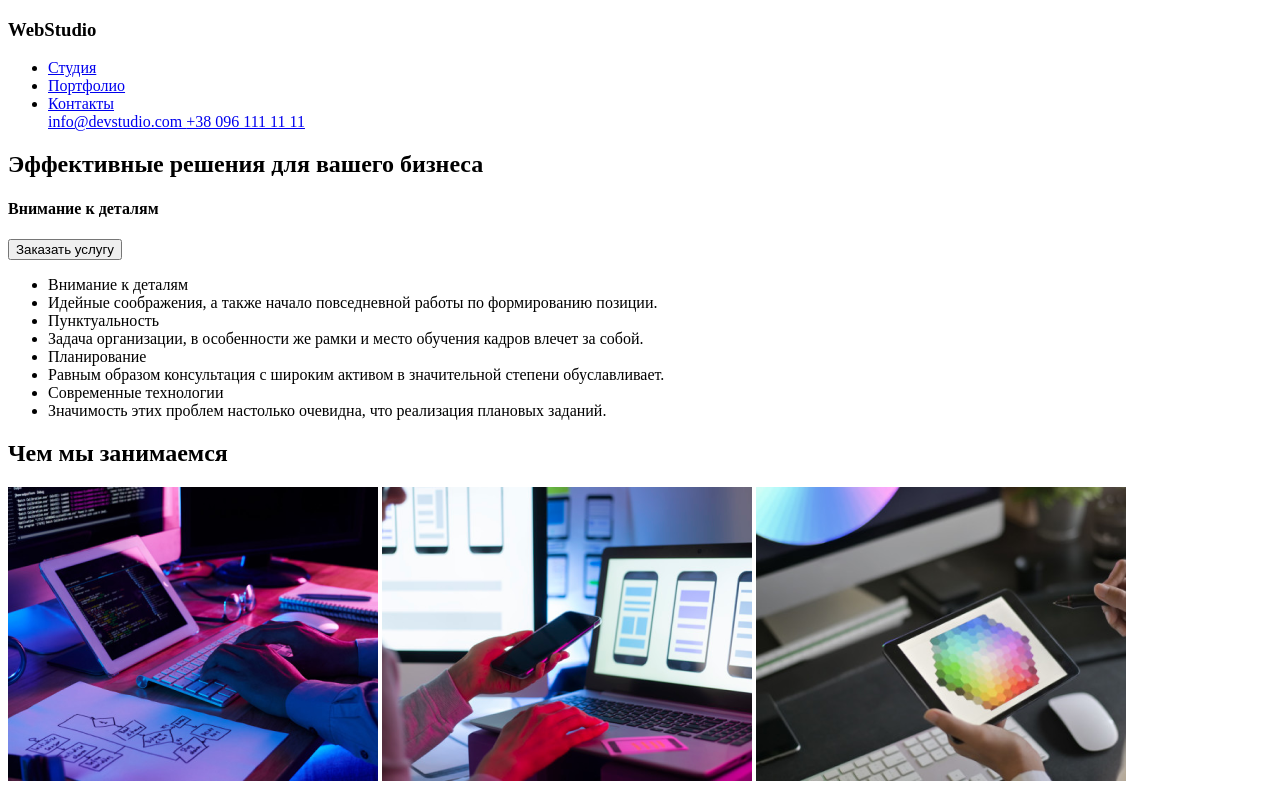
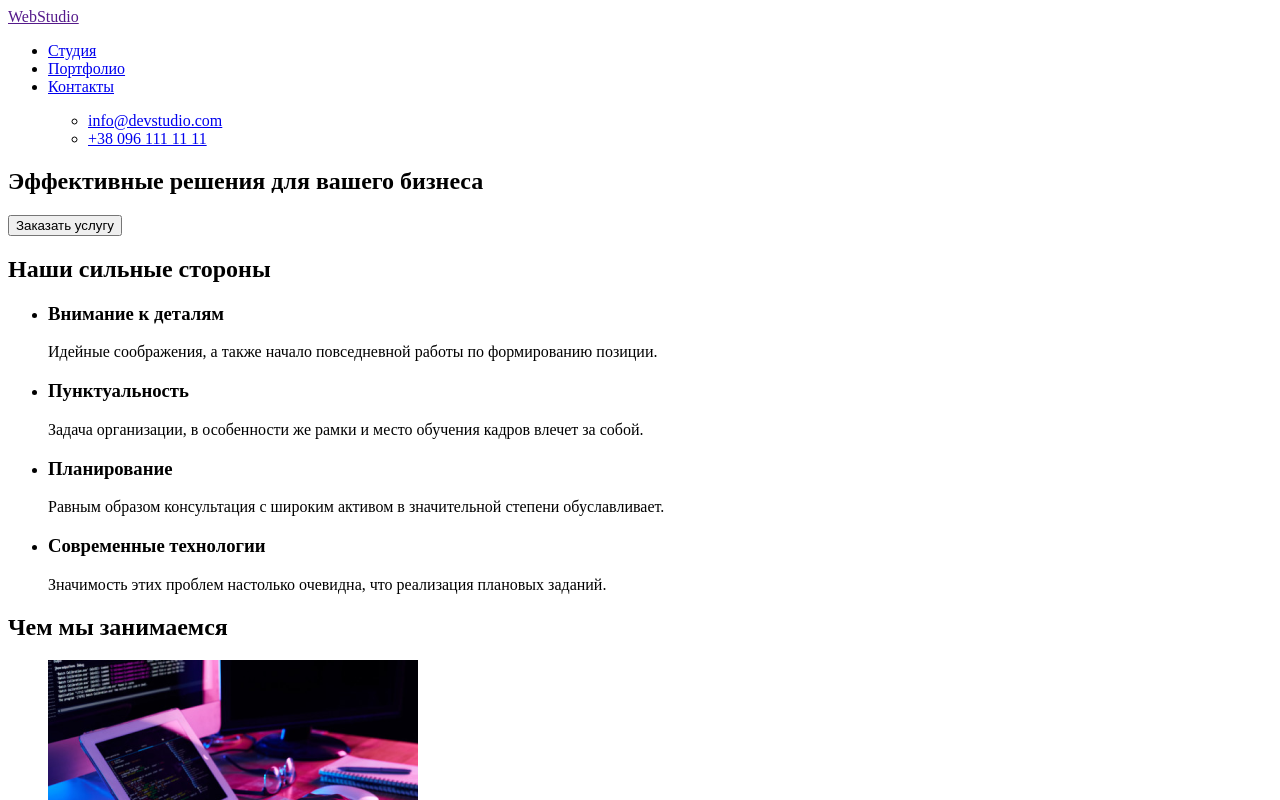
Before and after one commit to En1gma88/goit-markup-hw-01, a plain HTML site: page index.html in a window 1280 px wide. Shown: the top 800 px of the page. Drawn offline with Linux system fonts and the light colour scheme.

Commit message:
Update index.html

```diff
--- a/index.html
+++ b/index.html
@@ -1,5 +1,5 @@
 <!DOCTYPE html>
-<html lang="en">
+<html lang="ru">
 <head>
     <link rel="stylesheet" href="/styles/styles.css">
     <meta charset="UTF-8">
@@ -12,7 +12,7 @@
         <div>
             <!-- nav bar -->
             <nav >
-                <h3>WebStudio</h3>
+                <a href="">WebStudio</a>
                 <ul>
                     <li>
                         <a href="#">Студия</a>
@@ -25,88 +25,93 @@
                     <li>
                         <a href="#">Контакты</a>
                     </li>
-                </ol>
-
-                <a href="mailto:info@devstudio.com">info@devstudio.com </a>
-                <a href="callto:+380961111111">+38 096 111 11 11</a>
+                </ul>
+                <ul>
+                    <ul>
+                        <li><a href="mailto:info@devstudio.com">info@devstudio.com </a></li>
+                        <li><a href="callto:+380961111111">+38 096 111 11 11</a></li>
+                    </ul>
+                </ul>
             </nav>
     </header>
 
     <!-- Головна секція -->
 <main>
     <section>
-    <div>
-        <div>
             <h1>Эффективные решения для вашего бизнеса</h1>
-            <h4>Внимание к деталям</h4>
-            <button>Заказать услугу</button>
-        </div>
+            <button type="button">Заказать услугу</button>
     </section>
     <!-- Діяльність -->
     <section>
-        <div>
+            <h2>Наши сильные стороны</h2>
             <ul>
-                <li>Внимание к деталям</li>
-                <li>Идейные соображения, а также начало повседневной работы по формированию позиции.</li>
+                <li><h3>Внимание к деталям</h3>
+                    <p>Идейные соображения, а также начало повседневной работы по формированию позиции.</p>
+                </li>
 
-                <li>Пунктуальность</li>
-                <li>Задача организации, в особенности же рамки и место обучения кадров влечет за собой.</li>
 
-                <li>Планирование</li>
-                <li>Равным образом консультация с широким активом в значительной степени обуславливает.</li>
+                <li><h3>Пунктуальность</h3>
+                    <p>Задача организации, в особенности же рамки и место обучения кадров влечет за собой.</p>
+                </li>
 
-                <li>Современные технологии</li>
-                <li>Значимость этих проблем настолько очевидна, что реализация плановых заданий.</li>
+
+                <li><h3>Планирование</h3>
+                    <p>Равным образом консультация с широким активом в значительной степени обуславливает.</p>
+                </li>
+
+
+                <li><h3>Современные технологии</h3>
+                    <p>Значимость этих проблем настолько очевидна, что реализация плановых заданий.</p>
+                </li>
+
             </ul>
-        </div>
     </section>
         <!-- second column  -->
     <section>
-        <div>
             <h2>Чем мы занимаемся</h2>
-            <img src="./img/box1.png" alt="code image">
-            <img src="./img/box2.png" alt="pc use">
-            <img src="./img/box3.png" alt="desktop">
-        </div>
+            <ul>
+                <li><img src="./img/box1.png" alt="code image"></li>
+                <li><img src="./img/box2.png" alt="pc use"></li>
+                <li><img src="./img/box3.png" alt="desktop"></li>
+            </ul>
 
-        <div>
             <h2>Наша команда</h2>
             <ul>
-                <li><img src="./img/img.jpg" width="270px" alt="1 man pic"><br>
-                    <h3>Игорь Демьяненко</h3><br>
+                <li><img src="./img/img.jpg" width="270px" alt="1 man pic">
+                    <h3>Игорь Демьяненко</h3>
                     <p>Product Designer</p>
                 </li>
 
 
-                <li><img src="./img/img1.jpg" width="270px" alt="2 man pic"><br>
+                <li><img src="./img/img1.jpg" width="270" alt="2 man pic">
                     <h3>Ольга Репина</h3>
                     <p>Frontend Developer</p>
                 </li>
 
-                <li><img src="./img/img2.jpg" width="270px" alt="3 man pic"> <br>
+                <li><img src="./img/img2.jpg" width="270" alt="3 man pic">
                     <h3>Николай Тарасов</h3>
                     <p>Marketing</p>
                 </li>
 
-                <li><img src="./img/img3.jpg" width="270px" alt="4 man pic"><br>
+                <li><img src="./img/img3.jpg" width="270" alt="4 man pic">
                     <h3>Михаил Ермаков</h3>
                     <p>UI Designer</p>
                 </li>
 
             </ul>
-        </div>
+
     </div>
     </section>
 </main>
     <footer>
-        <div>
-            <h3>WebStudio</h3>
+            <a href="">WebStudio</a>
             <address>
-                Киев, пр-т Леси Украинки, 26<br>
-                <a href="mailto:info@devstudio.com">info@devstudio.com </a><br>
-                <a href="callto:+380961111111">+38 096 111 11 11</a>
+                <ul>
+                    <li><p>Киев, пр-т Леси Украинки, 26</p></li>
+                    <li><a href="mailto:info@devstudio.com">info@devstudio.com </a></li>
+                    <li><a href="callto:+380961111111">+38 096 111 11 11</a></li>
+                </ul>
             </address>
-        </div>
     </footer>
 </body>
 </html>
```
